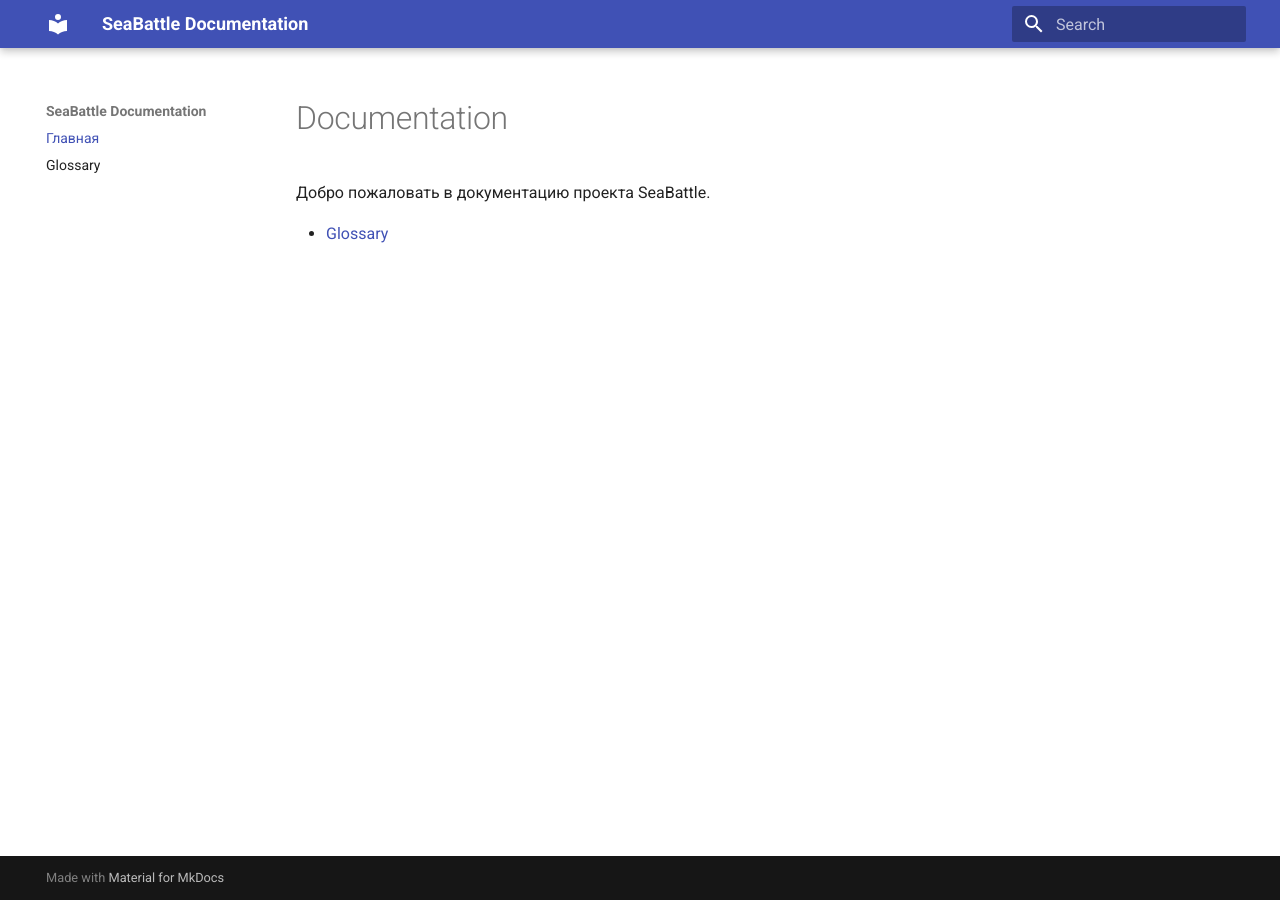
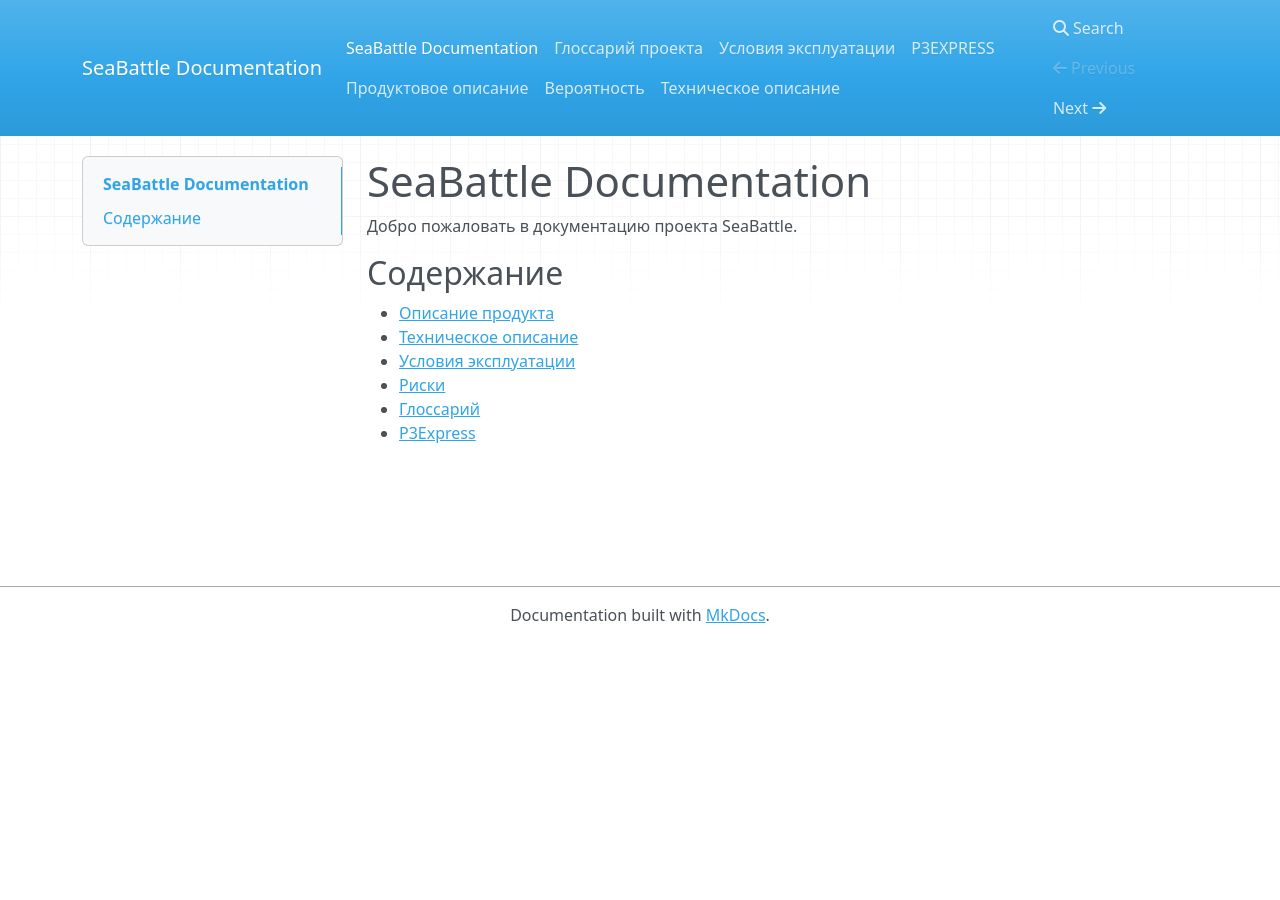
Before and after one commit to AnGREATern/SeaBattle, an MkDocs documentation site: the page built from docs/index.md, in a window 1280 px wide. Built offline with MkDocs 1.6.1, drawn with Linux system fonts in a browser that asks for light colours; nearby versions of some CDN libraries.

Commit message:
генерация доки на github

```diff
--- a/docs/index.md
+++ b/docs/index.md
@@ -1,5 +1,12 @@
-# Documentation
+# SeaBattle Documentation
 
 Добро пожаловать в документацию проекта SeaBattle.
 
-- [Glossary](glossary.md)
+## Содержание
+
+- [Описание продукта](product-description.md)
+- [Техническое описание](technical-description.md)
+- [Условия эксплуатации](operating-conditions.md)
+- [Риски](risk.md)
+- [Глоссарий](glossary.md)
+- [P3Express](p3express.md)
--- a/mkdocs.yml
+++ b/mkdocs.yml
@@ -1,9 +1,2 @@
 site_name: SeaBattle Documentation
-
-nav:
-  - Главная: index.md
-  - Glossary: glossary.md
-
-docs_dir: docs
-theme:
-  name: material
+theme: mkdocs
```
Also changed, not shown: .gitlab-ci.yml (deleted, +0 -26 lines), 1 other file.
